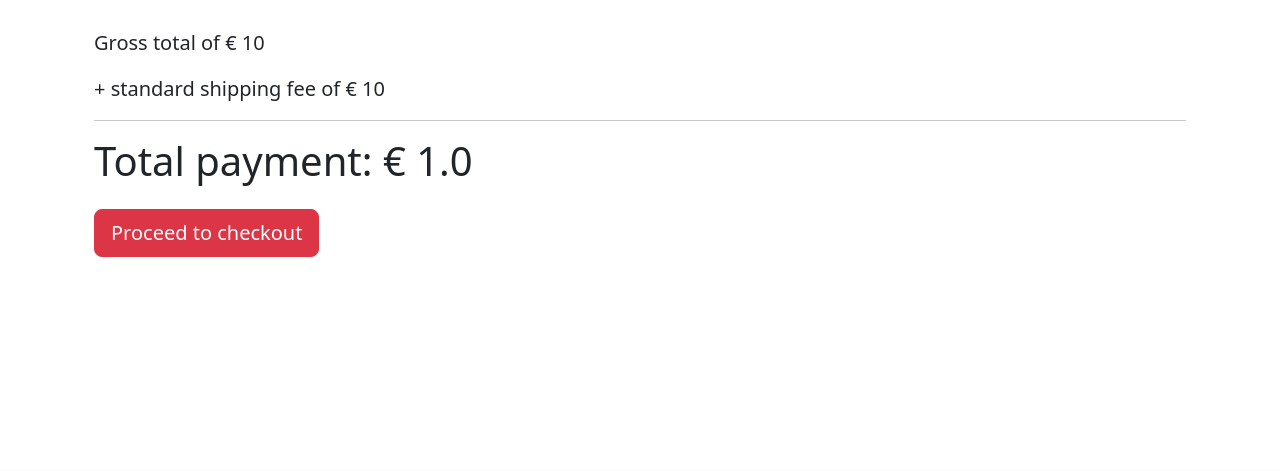
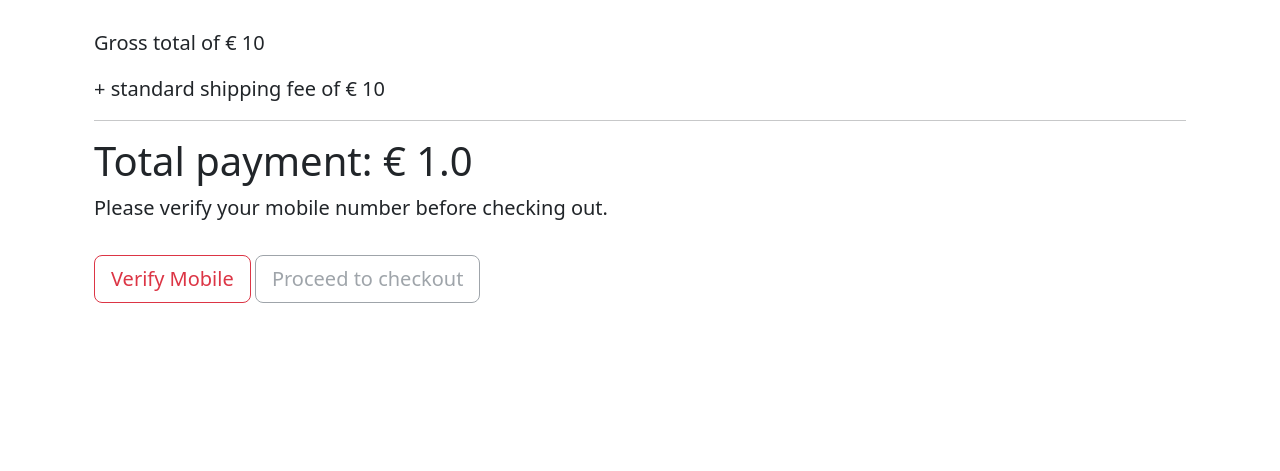
Before and after one commit to kayesokua/flask-webshop, a Python web app: template application/templates/orders/cart.html in a window 1280 px wide. Shown: the part 562-1033 px from the top of the page. Run offline with Jinja, Linux system fonts and the light colour scheme; the template is opened without the code that fills it: most values are stand-ins (such as "Sample title", 1, 10 or a date in 2020); grey boxes marked "Sample" are stand-in pictures.

Commit message:
Update templates related to checkout verification

```diff
--- a/application/templates/accounts/settings/mobile_verify_form.html
+++ b/application/templates/accounts/settings/mobile_verify_form.html
@@ -19,7 +19,6 @@
       <hr class="my-4">
       <input type="submit" class="w-100 btn btn-outline-danger btn-lg" value="Submit" />
     </form>
-
   </div>
 </div>
 </div>
--- a/application/templates/orders/cart.html
+++ b/application/templates/orders/cart.html
@@ -48,7 +48,17 @@
     <hr class="my-3" />
 		<h3 class="display-6"> Total payment: € {{ total_payment |round(2, 'floor') }}</h3>
 
-		<p> <a href="{{ url_for('orders.checkout') }}" class="btn btn-lg btn-danger my-3">Proceed to checkout</a></p>
+    {% if not current_user.is_mobile_verified %}
+    <p class="font-size-lg">Please verify your mobile number before checking out.</p>
+    <p>
+      <a href="{{ url_for('accounts.verify_mobile') }}" class="btn btn-lg btn-outline-danger my-3">Verify Mobile</a>
+      <a href="#" class="btn btn-lg btn-outline-secondary my-3 disabled">Proceed to checkout</a>
+
+    </p>
+    {% else %}
+    <p> <a href="{{ url_for('orders.checkout') }}" class="btn btn-lg btn-danger my-3">Proceed to checkout</a></p>
+    {% endif %}
+
     {% else %}
     <h3>You have 0 items in your cart.</h3>
     {% endif %}
--- a/application/templates/products/index.html
+++ b/application/templates/products/index.html
@@ -3,8 +3,6 @@
 {% block title %}All Products {% endblock %}
 
 {% block content %}
-
-{% include 'products/featured.html' %}
 
 <section class="text-center container">
   <div class="row py-lg-5">
```
